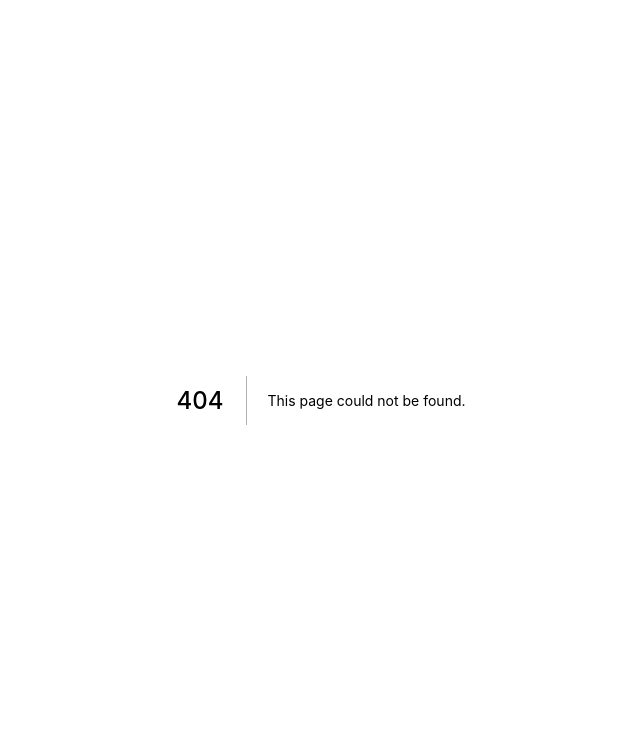
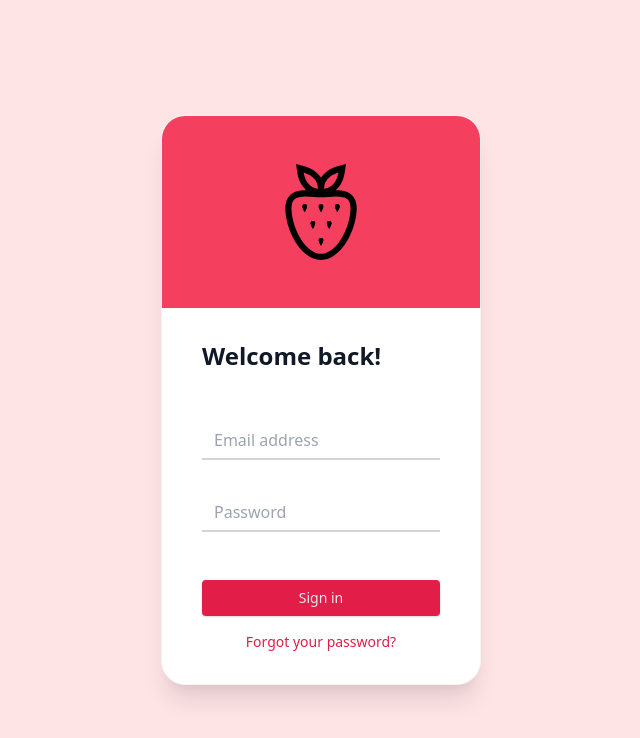
Before and after one commit to jberns/joshbuilds, a Next.js app: page /tailwindcss/floating-labels in a window 1280 px wide. Before the commit this address had no page. Shown: the top 738 px of the page, without its empty margins (319-959 px from the left). Built offline with nearby package versions, Linux system fonts and the light colour scheme.

Commit message:
Added form labels example

```diff
--- /dev/null
+++ b/pages/tailwindcss/floating-labels.tsx
@@ -0,0 +1,169 @@
+import { NextPage } from 'next';
+
+const FloatingLabels: NextPage = () => {
+  return (
+    <div className="flex items-center justify-center w-full min-h-screen bg-rose-100 selection:bg-rose-500 selection:text-white">
+      <div>
+        <div className="overflow-hidden bg-white border border-gray-100 shadow-xl w-80 rounded-3xl border-1">
+          <div className="flex items-center justify-center h-48 bg-rose-500">
+            <svg
+              version="1.1"
+              id="Layer_1"
+              x="0px"
+              y="0px"
+              className="w-24 h-24"
+              viewBox="0 0 512 512"
+            >
+              <g>
+                <g>
+                  <path d="M168.937,214.416c-28.05,0,0,41.104,0,41.104S196.987,214.416,168.937,214.416z" />
+                </g>
+              </g>
+              <g>
+                <g>
+                  <path d="M343.06,214.416c-28.05,0,0,41.104,0,41.104S371.111,214.416,343.06,214.416z" />
+                </g>
+              </g>
+              <g>
+                <g>
+                  <path d="M255.999,214.416c-28.05,0,0,41.104,0,41.104S284.049,214.416,255.999,214.416z" />
+                </g>
+              </g>
+              <g>
+                <g>
+                  <path d="M255.999,394.375c-28.05,0,0,41.104,0,41.104S284.049,394.375,255.999,394.375z" />
+                </g>
+              </g>
+              <g>
+                <g>
+                  <path d="M299.53,304.396c-28.05,0,0,41.104,0,41.104S327.58,304.396,299.53,304.396z" />
+                </g>
+              </g>
+              <g>
+                <g>
+                  <path d="M212.468,304.396c-28.05,0,0,41.104,0,41.104S240.518,304.396,212.468,304.396z" />
+                </g>
+              </g>
+              <g>
+                <g>
+                  <path
+                    d="M421.31,166.083c-21.979-21.274-54.278-25.968-86.465-25.675c9.901-8.223,18.475-18.378,25.57-30.419
+			c17.146-29.097,21.786-61.814,24.279-79.391c0.276-1.948,0.523-3.691,0.757-5.199L389.407,0l-24.735,6.997
+			c-1.469,0.415-3.169,0.871-5.068,1.381c-17.147,4.6-49.063,13.162-75.872,33.699c-11.432,8.755-20.687,18.825-27.732,30.043
+			c-7.046-11.217-16.302-21.287-27.731-30.043c-26.81-20.538-58.726-29.1-75.872-33.699c-1.901-0.509-3.6-0.965-5.068-1.381
+			L122.591,0l3.956,25.399c0.235,1.508,0.481,3.251,0.757,5.199c2.493,17.577,7.133,50.294,24.279,79.391
+			c7.095,12.04,15.669,22.196,25.57,30.419c-32.189-0.294-64.486,4.401-86.465,25.675c-18.267,17.682-26.665,44.368-24.959,79.316
+			C71.749,368.687,156.174,512,256,512s184.251-143.314,190.271-266.601C447.975,210.45,439.578,183.764,421.31,166.083z
+			 M303.784,68.254c14.13-10.825,30.905-17.761,45.002-22.386c-2.888,14.553-7.744,32.043-16.782,47.38
+			c-13.486,22.886-33.028,35.685-59.482,38.853c0-1.234-0.02-2.462-0.054-3.682C273.319,103.474,283.654,83.676,303.784,68.254z
+			 M163.211,45.868c14.097,4.625,30.872,11.561,45.002,22.386c20.132,15.422,30.466,35.22,31.316,60.165
+			c-0.034,1.221-0.053,2.448-0.054,3.682c-26.454-3.168-45.997-15.968-59.482-38.853C170.955,77.911,166.099,60.421,163.211,45.868z
+			 M413.332,243.791c-2.651,54.316-22.561,114.54-53.257,161.098c-31.063,47.114-68.997,74.136-104.078,74.136
+			c-35.081,0-73.015-27.021-104.078-74.136c-30.696-46.558-50.605-106.782-53.257-161.098c-1.241-25.403,3.651-43.072,14.957-54.014
+			c21.495-20.804,65.72-17.197,104.746-14.012c13.471,1.099,26.195,2.137,37.631,2.137c11.436,0,24.16-1.038,37.631-2.137
+			c39.026-3.184,83.251-6.792,104.746,14.012C409.681,200.719,414.573,218.387,413.332,243.791z"
+                  />
+                </g>
+              </g>
+              <g>
+                <g>
+                  <path d="M343.06,214.416c-28.05,0,0,41.104,0,41.104S371.11,214.416,343.06,214.416z" />
+                </g>
+              </g>
+              <g>
+                <g>
+                  <path d="M168.937,214.416c-28.05,0,0,41.104,0,41.104S196.987,214.416,168.937,214.416z" />
+                </g>
+              </g>
+              <g>
+                <g>
+                  <path d="M255.999,214.416c-28.051,0,0,41.104,0,41.104S284.049,214.416,255.999,214.416z" />
+                </g>
+              </g>
+              <g>
+                <g>
+                  <path d="M255.999,394.375c-28.051,0,0,41.104,0,41.104S284.049,394.375,255.999,394.375z" />
+                </g>
+              </g>
+              <g>
+                <g>
+                  <path d="M212.468,304.396c-28.05,0,0,41.104,0,41.104S240.518,304.396,212.468,304.396z" />
+                </g>
+              </g>
+              <g>
+                <g>
+                  <path d="M299.53,304.396c-28.051,0,0,41.104,0,41.104S327.58,304.396,299.53,304.396z" />
+                </g>
+              </g>
+              <g></g>
+              <g></g>
+              <g></g>
+              <g></g>
+              <g></g>
+              <g></g>
+              <g></g>
+              <g></g>
+              <g></g>
+              <g></g>
+              <g></g>
+              <g></g>
+              <g></g>
+              <g></g>
+              <g></g>
+            </svg>
+          </div>
+          <div className="px-10 pt-8 pb-8">
+            <h1 className="text-2xl font-semibold text-gray-900">
+              {' '}
+              Welcome back!
+            </h1>
+            <form className="mt-12" action="#">
+              <div className="relative">
+                <input
+                  id="email"
+                  name="email"
+                  type="text"
+                  placeholder="Email address"
+                  className="w-full h-10 text-gray-900 placeholder-transparent border-0 border-b-2 border-gray-300 outline-none peer focus:outline-none focus:border-rose-600 focus:ring-0"
+                />
+                <label
+                  htmlFor="email"
+                  className="absolute left-3 -top-3.5 text-sm text-gray-600 peer-placeholder-shown:text-base peer-placeholder-shown:text-gray-400 peer-placeholder-shown:top-2 peer-focus:-top-3.5 peer-focus:text-gray-600 peer-focus:text-sm"
+                >
+                  Email address
+                </label>
+              </div>
+              <div className="relative mt-8">
+                <input
+                  id="password"
+                  name="password"
+                  type="password"
+                  placeholder="Password"
+                  className="w-full h-10 text-gray-900 placeholder-transparent border-0 border-b-2 border-gray-300 peer focus:outline-none focus:border-rose-600 focus:ring-0"
+                />
+                <label
+                  htmlFor="password"
+                  className="absolute left-3 -top-3.5 text-sm text-gray-600 peer-placeholder-shown:text-base peer-placeholder-shown:text-gray-400 peer-placeholder-shown:top-2 peer-focus:-top-3.5 peer-focus:text-gray-600 peer-focus:text-sm"
+                >
+                  Password
+                </label>
+              </div>
+              <div className="w-full mt-12">
+                <input
+                  type="submit"
+                  value="Sign in"
+                  className="w-full py-2 text-sm text-gray-200 rounded shadow bg-rose-600 text-bold hover:bg-rose-500 focus:ring-2 focus:ring-rose-500 focus:ring-offset-2 focus:outline-none"
+                />
+                <a className="block w-full mt-4 text-sm font-medium text-center cursor-pointer text-rose-600 hover:underline">
+                  Forgot your password?
+                </a>
+              </div>
+            </form>
+          </div>
+        </div>
+      </div>
+    </div>
+  );
+};
+
+export default FloatingLabels;
--- a/pages/tailwindcss/index.tsx
+++ b/pages/tailwindcss/index.tsx
@@ -13,6 +13,7 @@ const TailwindCSS: NextPage = () => {
     { name: 'Form', url: 'form' },
     { name: 'Dropdown', url: 'dropdown' },
     { name: 'Switch', url: 'switch' },
+    { name: 'Labels', url: 'floating-labels' },
   ];
 
   return (
```
